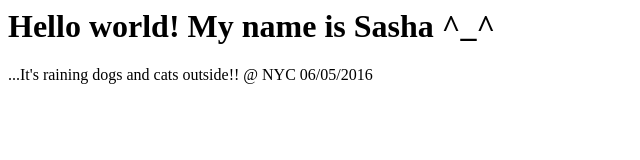
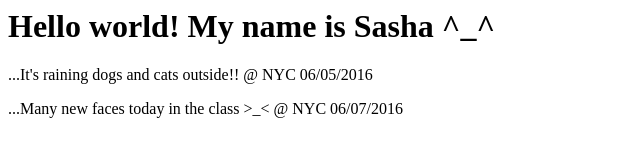
Before and after one commit to Sa-Sha/Sasha.First.Project, a plain HTML site: page index.html in a window 1280 px wide. Shown: the whole page, without its empty margins (0-640 px from the left). Drawn offline with Linux system fonts and the light colour scheme.

Commit message:
new update 06/07/2016

```diff
--- a/index.html
+++ b/index.html
@@ -5,5 +5,6 @@
 <body>
   <h1>Hello world! My name is Sasha ^_^ </h1>
   <p>...It's raining dogs and cats outside!! @ NYC 06/05/2016</p>
+  <p>...Many new faces today in the class >_< @ NYC 06/07/2016</p>
 </body>
 </html>
```
